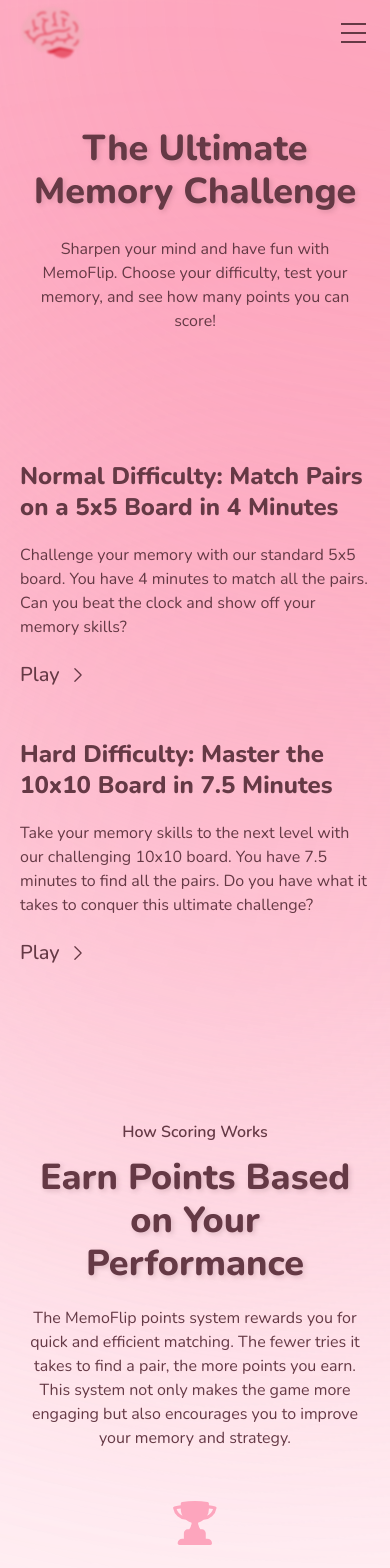
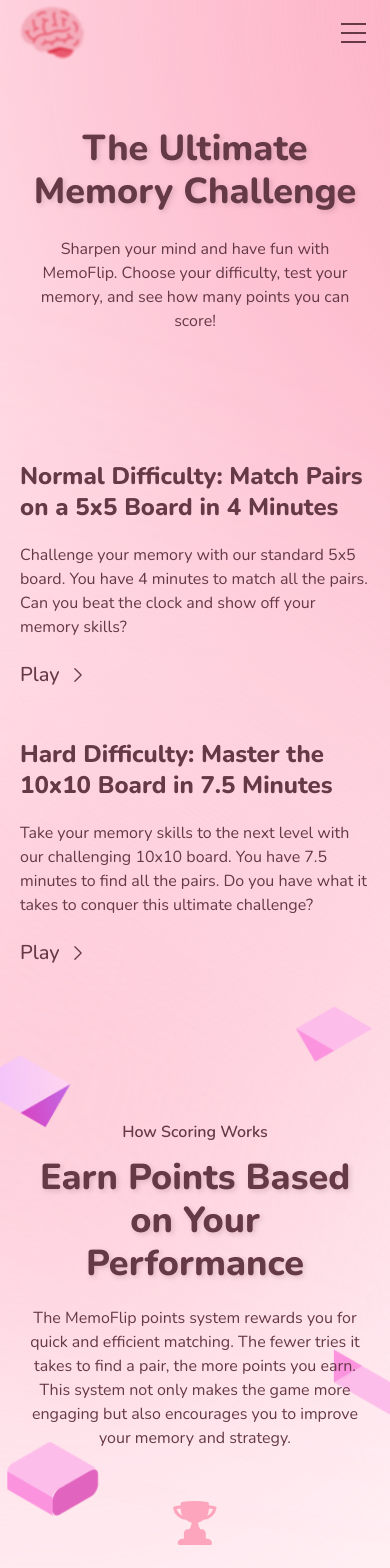
Before and after one commit to ntamasa/MemoFlip, a React (Vite) app: page / in a window 390 px wide. Shown: the top 1568 px of the page. Built offline with nearby package versions, Linux system fonts and the light colour scheme.

Commit message:
add responsive background to home

```diff
--- a/src/components/Object.module.css
+++ b/src/components/Object.module.css
@@ -1,16 +1,17 @@
 @import url(../variables.css);
 
 .circleBig {
+  height: 160rem;
+  width: 160rem;
+
   position: absolute;
   top: 0;
-  right: 0;
+  right: -40rem;
 
   transform: translateX(50%) translateY(-50%);
 
   filter: blur(300px);
 
-  height: 200rem;
-  width: 200rem;
   border-radius: 50%;
 
   background-color: var(--color-primary);
@@ -20,20 +21,56 @@
 
 .circleSmall {
   position: absolute;
-  bottom: -30%;
+  bottom: 2.5%;
   left: 50%;
 
   transform: translateX(-50%) translateY(50%);
+
+  filter: blur(200px);
+
+  height: 60rem;
+  width: 60rem;
+  border-radius: 50%;
+
+  background-color: var(--color-primary);
+
+  z-index: -1;
+}
+
+.rect {
+  position: absolute;
+  top: 85rem;
+  left: -20rem;
+
+  transform: rotate(16deg);
+  transform: translateX() translateY();
+
+  filter: blur(200px);
+
+  height: 45rem;
+  width: 45rem;
+  border-radius: 25px;
+
+  background-color: var(--color-primary);
+
+  z-index: -1;
+}
+
+@media screen and (min-width: 90em) {
+  .circleBig {
+    right: 0;
+
+    height: 200rem;
+    width: 200rem;
+  }
+
+  .circleSmall {
+    bottom: -30%;
 
     filter: blur(300px);
 
     height: 140rem;
     width: 140rem;
-  border-radius: 50%;
-
-  background-color: var(--color-primary);
-
-  z-index: -1;
   }
 
   .rect {
@@ -72,3 +109,4 @@
 
     z-index: -1;
   }
+}
--- a/src/components/Points.module.css
+++ b/src/components/Points.module.css
@@ -20,7 +20,7 @@
   width: 100%;
 
   position: absolute;
-  top: 55%;
+  top: 50%;
   left: 50%;
 
   transform: translateX(-50%) translateY(-50%);
@@ -37,4 +37,8 @@
 
     gap: 8rem;
   }
+
+  .background {
+    top: 55%;
+  }
 }
--- a/src/components/PointsBackground.jsx
+++ b/src/components/PointsBackground.jsx
@@ -1,6 +1,6 @@
 import { useEffect, useState } from "react";
 import imgUrl from "../../public/points-background.png";
-import smallImgUrl from "../../public/points-background.png";
+import smallImgUrl from "../../public/small-points-background.png";
 
 function HomeBackground({ styles }) {
   const [isSmallScreen, setIsSmallScreen] = useState(window.innerWidth < 1440);
```
Also changed, not shown: public/small-points-background.png (added). Lines whose indentation alone changed are shown as unchanged.
